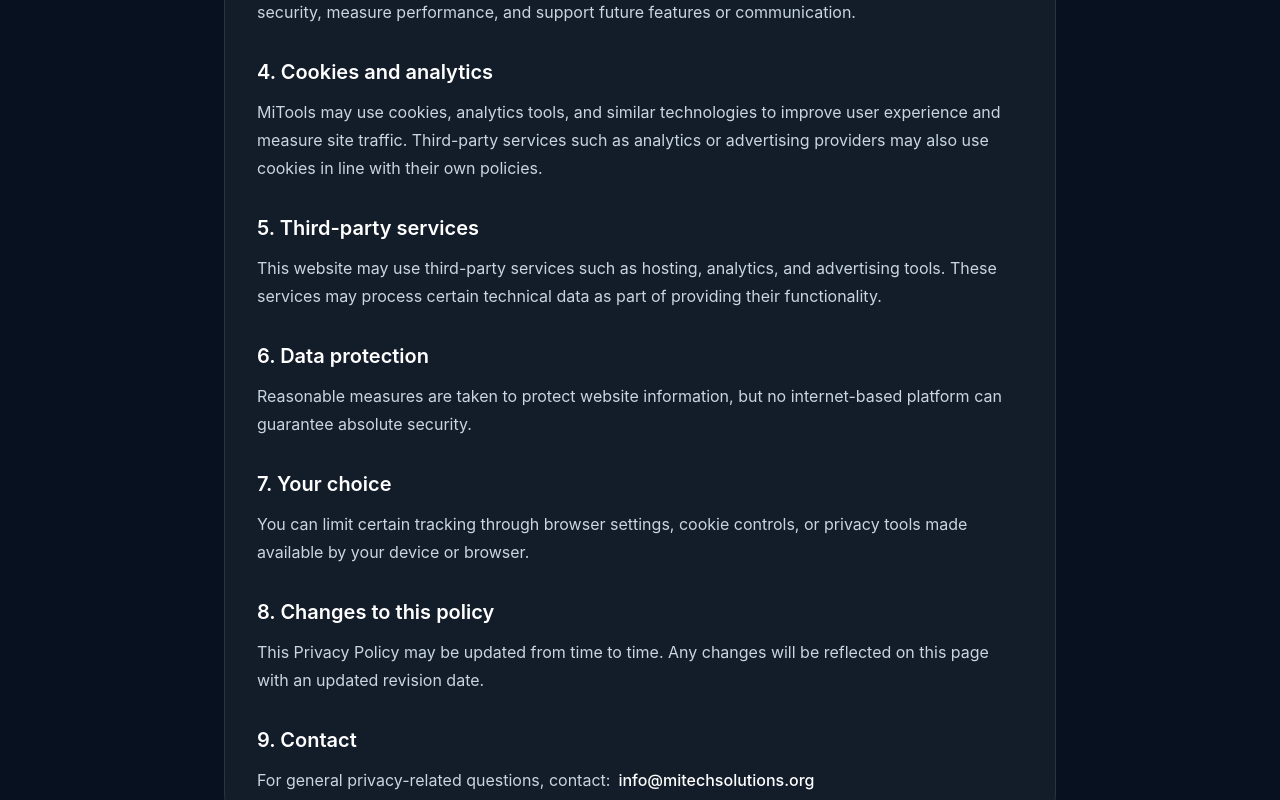
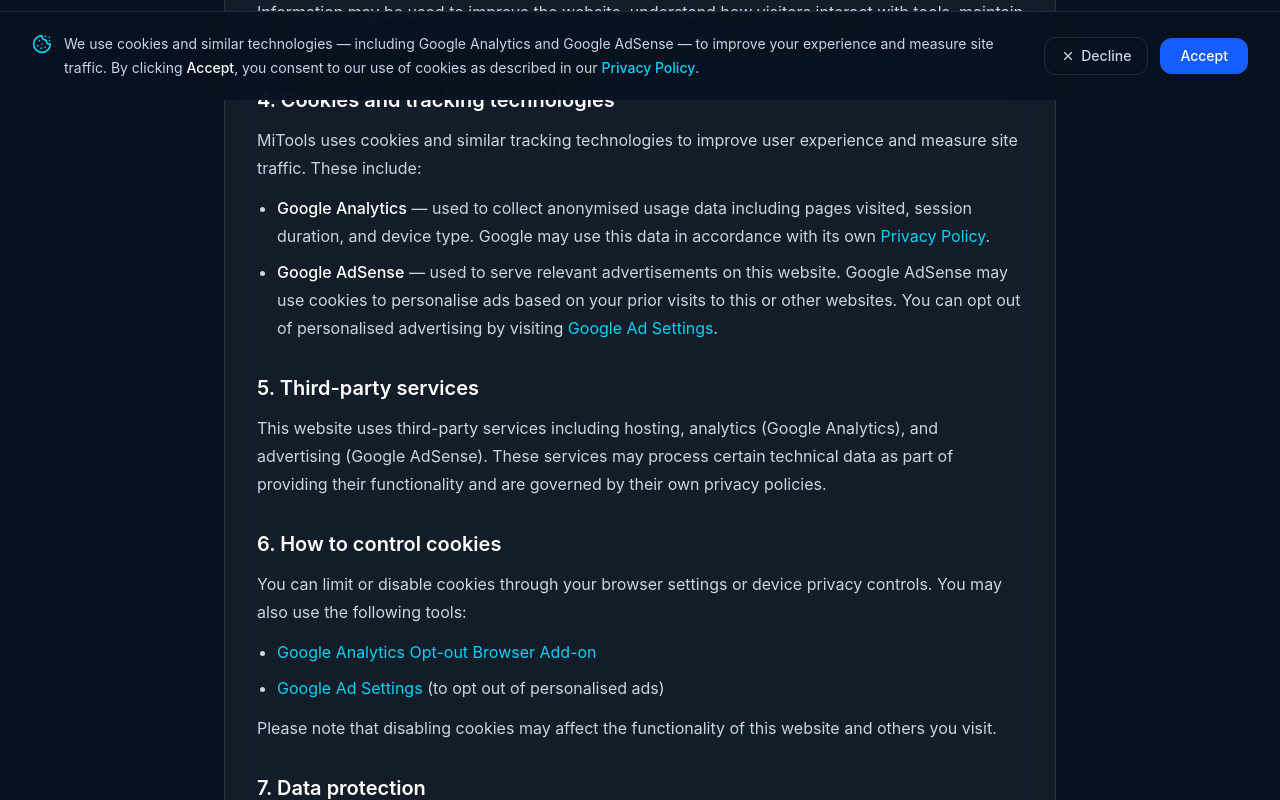
Before and after one commit to MiTech-Solutions/mifinancialtools-mvp, a React (Vite) app: page /privacy-policy in a window 1280 px wide. Shown: the part 700-1500 px from the top of the page. Built offline with nearby package versions, Linux system fonts and the light colour scheme.

Commit message:
cookie notice & policy and SEO improvements

```diff
--- a/index.html
+++ b/index.html
@@ -10,7 +10,7 @@
     <!-- Meta Description -->
     <meta
       name="description"
-      content="MiTools offers free financial calculators for South Africa including car loan, bond repayment, compound interest, and income tax calculators. Plan your finances بسهولة and make smarter money decisions."
+      content="MiTools offers free financial calculators for South Africa including car loan, bond repayment, and compound interest calculators. Plan your finances and make smarter money decisions."
     />
 
     <!-- Adscense -->
@@ -29,7 +29,7 @@
       content="Use MiTools to calculate car loans, home loans, taxes, and investments in South Africa. Free, fast, and easy financial tools."
     />
     <meta property="og:url" content="https://mitools.app/" />
-    <meta property="og:image" content="https://mitools.app/og-image.jpg" />
+    <meta property="og:image" content="https://mitools.app/og-image.png" />
 
     <!-- Twitter -->
     <meta name="twitter:card" content="summary_large_image" />
@@ -38,7 +38,7 @@
       name="twitter:description"
       content="Free South African financial calculators for car loans, bonds, tax, and investments. Built for smarter money decisions."
     />
-    <meta name="twitter:image" content="https://mitools.app/og-image.jpg" />
+    <meta name="twitter:image" content="https://mitools.app/og-image.png" />
     <!-- Google tag (gtag.js) -->
     <script async src="https://www.googletagmanager.com/gtag/js?id=G-DRNM4L70J4"></script>
     <script>
--- a/src/App.jsx
+++ b/src/App.jsx
@@ -1,6 +1,7 @@
 import { BrowserRouter, Route, Routes } from "react-router-dom";
 import Navbar from "./components/layout/Navbar";
 import Footer from "./components/layout/Footer";
+import CookieBanner from "./components/common/CookieBanner";
 import Home from "./pages/Home";
 import CarRepayment from "./pages/CarRepayment";
 import BondRepayment from "./pages/BondRepayment";
@@ -28,6 +29,7 @@
           </Routes>
         </main>
         <Footer />
+        <CookieBanner />
       </div>
     </BrowserRouter>
   );
--- /dev/null
+++ b/src/components/common/CookieBanner.jsx
@@ -0,0 +1,78 @@
+import { useState, useEffect } from "react";
+import { Link } from "react-router-dom";
+import { Cookie, X } from "lucide-react";
+
+const COOKIE_KEY = "mitools_cookie_consent";
+
+export default function CookieBanner() {
+  const [visible, setVisible] = useState(false);
+
+  useEffect(() => {
+    const stored = localStorage.getItem(COOKIE_KEY);
+    if (!stored) {
+      // Small delay so the page renders first
+      const t = setTimeout(() => setVisible(true), 600);
+      return () => clearTimeout(t);
+    }
+  }, []);
+
+  function accept() {
+    localStorage.setItem(COOKIE_KEY, "accepted");
+    setVisible(false);
+  }
+
+  function decline() {
+    localStorage.setItem(COOKIE_KEY, "declined");
+    setVisible(false);
+  }
+
+  if (!visible) return null;
+
+  return (
+    <div
+      role="dialog"
+      aria-label="Cookie consent"
+      className="fixed bottom-0 left-0 right-0 z-50 border-t border-white/10 bg-[#07111F]/95 backdrop-blur-xl"
+    >
+      <div className="mx-auto flex max-w-7xl flex-col gap-4 px-4 py-5 sm:px-6 sm:flex-row sm:items-center sm:justify-between lg:px-8">
+        <div className="flex items-start gap-3">
+          <Cookie
+            size={20}
+            className="mt-0.5 shrink-0 text-cyan-400"
+            aria-hidden="true"
+          />
+          <p className="text-sm leading-6 text-slate-300">
+            We use cookies and similar technologies — including Google Analytics
+            and Google AdSense — to improve your experience and measure site
+            traffic. By clicking{" "}
+            <span className="font-medium text-white">Accept</span>, you consent
+            to our use of cookies as described in our{" "}
+            <Link
+              to="/privacy-policy"
+              className="font-medium text-cyan-400 underline underline-offset-2 hover:text-cyan-300"
+            >
+              Privacy Policy
+            </Link>
+            .
+          </p>
+        </div>
+
+        <div className="flex shrink-0 items-center gap-3">
+          <button
+            onClick={decline}
+            className="inline-flex items-center gap-1.5 rounded-xl border border-white/10 px-4 py-2 text-sm font-medium text-slate-300 transition hover:border-white/20 hover:bg-white/5 hover:text-white"
+          >
+            <X size={14} aria-hidden="true" />
+            Decline
+          </button>
+          <button
+            onClick={accept}
+            className="inline-flex items-center rounded-xl bg-blue-600 px-5 py-2 text-sm font-medium text-white transition hover:bg-blue-500"
+          >
+            Accept
+          </button>
+        </div>
+      </div>
+    </div>
+  );
+}
--- a/src/components/layout/Navbar.jsx
+++ b/src/components/layout/Navbar.jsx
@@ -6,7 +6,7 @@
 const navItems = [
   { label: "Overview", path: "/" },
   { label: "Car Finance", path: "/car-repayment" },
-  { label: "Bond / Mortage", path: "/bond-repayment" },
+  { label: "Bond / Mortgage", path: "/bond-repayment" },
   { label: "Investments", path: "/compound-interest" },
 ];
 
--- a/src/pages/PrivacyPolicy.jsx
+++ b/src/pages/PrivacyPolicy.jsx
@@ -1,6 +1,12 @@
+import { Helmet } from "react-helmet-async";
 export default function PrivacyPolicy() {
   return (
-    <section className="mx-auto max-w-4xl px-4 py-16 sm:px-6 lg:px-8">
+    <>
+      <Helmet>
+        <title>Privacy Policy | MiTools</title>
+        <meta name="robots" content="noindex, follow" />
+      </Helmet>
+      <section className="mx-auto max-w-4xl px-4 py-16 sm:px-6 lg:px-8">
       <div className="rounded-[2rem] border border-white/10 bg-white/5 p-6 backdrop-blur-xl sm:p-8">
         <p className="text-sm font-medium uppercase tracking-[0.18em] text-cyan-300">
           Legal
@@ -11,18 +17,17 @@
         </h1>
 
         <p className="mt-4 text-sm leading-7 text-slate-400">
-          Last updated: March 29, 2026
+          Last updated: June 25, 2026
         </p>
 
         <div className="mt-8 space-y-8 text-slate-300">
           <div>
-            <h2 className="text-xl font-semibold text-white">
-              1. Overview
-            </h2>
+            <h2 className="text-xl font-semibold text-white">1. Overview</h2>
             <p className="mt-3 leading-7">
               MiTools values your privacy. This Privacy Policy explains how
               information may be collected, used, and protected when you visit
-              and use this website.
+              and use this website. By continuing to use MiTools, you
+              acknowledge this policy.
             </p>
           </div>
 
@@ -33,8 +38,9 @@
             <p className="mt-3 leading-7">
               We may collect limited technical information such as browser type,
               device information, pages visited, time spent on pages, and basic
-              usage analytics. If contact options are added in future, we may
-              also collect information you choose to provide.
+              usage analytics. We do not collect personally identifiable
+              information unless you choose to provide it (for example, via a
+              contact form if added in future).
             </p>
           </div>
 
@@ -51,14 +57,45 @@
 
           <div>
             <h2 className="text-xl font-semibold text-white">
-              4. Cookies and analytics
+              4. Cookies and tracking technologies
             </h2>
             <p className="mt-3 leading-7">
-              MiTools may use cookies, analytics tools, and similar
-              technologies to improve user experience and measure site traffic.
-              Third-party services such as analytics or advertising providers
-              may also use cookies in line with their own policies.
+              MiTools uses cookies and similar tracking technologies to improve
+              user experience and measure site traffic. These include:
             </p>
+            <ul className="mt-3 space-y-2 pl-5 leading-7 list-disc">
+              <li>
+                <span className="font-medium text-white">Google Analytics</span>{" "}
+                — used to collect anonymised usage data including pages visited,
+                session duration, and device type. Google may use this data in
+                accordance with its own{" "}
+                <a
+                  href="https://policies.google.com/privacy"
+                  target="_blank"
+                  rel="noopener noreferrer"
+                  className="text-cyan-400 underline underline-offset-2 hover:text-cyan-300"
+                >
+                  Privacy Policy
+                </a>
+                .
+              </li>
+              <li>
+                <span className="font-medium text-white">Google AdSense</span>{" "}
+                — used to serve relevant advertisements on this website. Google
+                AdSense may use cookies to personalise ads based on your prior
+                visits to this or other websites. You can opt out of
+                personalised advertising by visiting{" "}
+                <a
+                  href="https://www.google.com/settings/ads"
+                  target="_blank"
+                  rel="noopener noreferrer"
+                  className="text-cyan-400 underline underline-offset-2 hover:text-cyan-300"
+                >
+                  Google Ad Settings
+                </a>
+                .
+              </li>
+            </ul>
           </div>
 
           <div>
@@ -66,15 +103,54 @@
               5. Third-party services
             </h2>
             <p className="mt-3 leading-7">
-              This website may use third-party services such as hosting,
-              analytics, and advertising tools. These services may process
-              certain technical data as part of providing their functionality.
+              This website uses third-party services including hosting,
+              analytics (Google Analytics), and advertising (Google AdSense).
+              These services may process certain technical data as part of
+              providing their functionality and are governed by their own
+              privacy policies.
             </p>
           </div>
 
           <div>
             <h2 className="text-xl font-semibold text-white">
-              6. Data protection
+              6. How to control cookies
+            </h2>
+            <p className="mt-3 leading-7">
+              You can limit or disable cookies through your browser settings or
+              device privacy controls. You may also use the following tools:
+            </p>
+            <ul className="mt-3 space-y-2 pl-5 leading-7 list-disc">
+              <li>
+                <a
+                  href="https://tools.google.com/dlpage/gaoptout"
+                  target="_blank"
+                  rel="noopener noreferrer"
+                  className="text-cyan-400 underline underline-offset-2 hover:text-cyan-300"
+                >
+                  Google Analytics Opt-out Browser Add-on
+                </a>
+              </li>
+              <li>
+                <a
+                  href="https://www.google.com/settings/ads"
+                  target="_blank"
+                  rel="noopener noreferrer"
+                  className="text-cyan-400 underline underline-offset-2 hover:text-cyan-300"
+                >
+                  Google Ad Settings
+                </a>{" "}
+                (to opt out of personalised ads)
+              </li>
+            </ul>
+            <p className="mt-3 leading-7">
+              Please note that disabling cookies may affect the functionality of
+              this website and others you visit.
+            </p>
+          </div>
+
+          <div>
+            <h2 className="text-xl font-semibold text-white">
+              7. Data protection
             </h2>
             <p className="mt-3 leading-7">
               Reasonable measures are taken to protect website information, but
@@ -83,19 +159,18 @@
           </div>
 
           <div>
-            <h2 className="text-xl font-semibold text-white">
-              7. Your choice
-            </h2>
+            <h2 className="text-xl font-semibold text-white">8. Your choice</h2>
             <p className="mt-3 leading-7">
-              You can limit certain tracking through browser settings, cookie
-              controls, or privacy tools made available by your device or
-              browser.
+              You can withdraw your cookie consent at any time by clearing your
+              browser cookies and revisiting the site. You may also limit
+              certain tracking through browser settings, cookie controls, or
+              privacy tools made available by your device or browser.
             </p>
           </div>
 
           <div>
             <h2 className="text-xl font-semibold text-white">
-              8. Changes to this policy
+              9. Changes to this policy
             </h2>
             <p className="mt-3 leading-7">
               This Privacy Policy may be updated from time to time. Any changes
@@ -104,9 +179,7 @@
           </div>
 
           <div>
-            <h2 className="text-xl font-semibold text-white">
-              9. Contact
-            </h2>
+            <h2 className="text-xl font-semibold text-white">10. Contact</h2>
             <p className="mt-3 leading-7">
               For general privacy-related questions, contact:
               <span className="ml-2 font-medium text-white">
@@ -117,5 +190,6 @@
         </div>
       </div>
     </section>
+    </>
   );
 }
```
Also changed, not shown: src/pages/BondRepayment.jsx (+4 -5 lines), src/pages/CarRepayment.jsx (+7 -8 lines), src/pages/CompoundInterest.jsx (+5 -6 lines), src/pages/Disclaimer.jsx (+8 -1 lines), src/pages/Home.jsx (+16 -0 lines), src/pages/Terms.jsx (+9 -2 lines).
